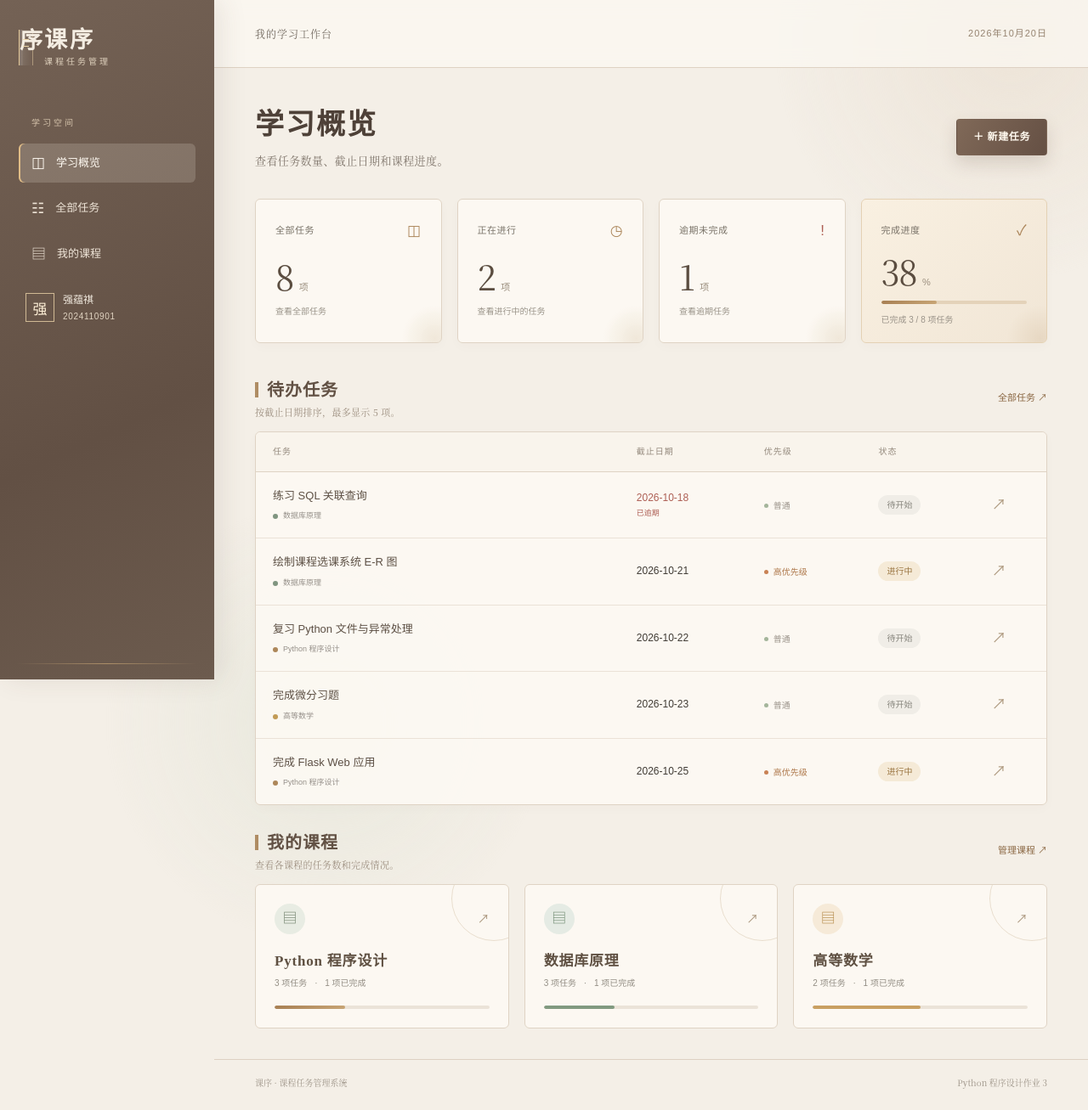
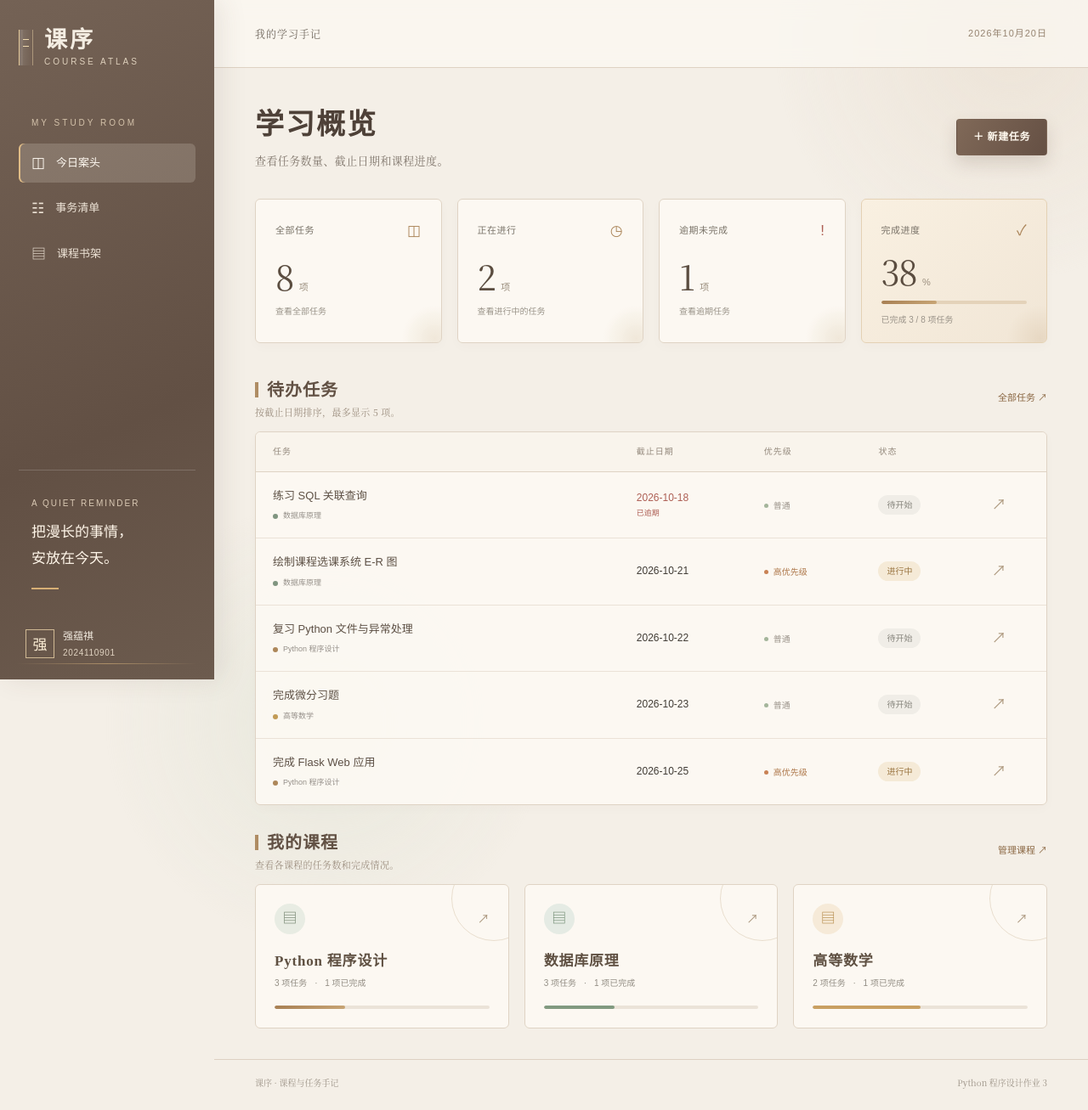
Before and after one commit to lyc2926830172-bot/course-task-manager-qy-2026, a Flask app: page / in a window 1280 px wide. Shown: the whole page at 85% size. Run offline with Flask 3, Linux system fonts and the light colour scheme; data comes from the database, SQL or seed files in the repository.

Commit message:
Refine literary visual system

```diff
--- a/templates/base.html
+++ b/templates/base.html
@@ -1,4 +1,4 @@
 <!doctype html>
-<html lang="zh-CN"><head><meta charset="utf-8"><meta name="viewport" content="width=device-width, initial-scale=1"><title>{% block title %}学习概览{% endblock %} · 课序</title><link rel="stylesheet" href="{{ url_for('static', filename='style.css') }}"></head>
-<body><aside class="sidebar"><a class="brand" href="{{ url_for('dashboard') }}"><span class="brand-mark">序</span><span>课序<small>课程任务管理</small></span></a><div class="nav-label">学习空间</div><nav aria-label="主导航"><a class="{{ 'selected' if active == 'dashboard' }}" href="{{ url_for('dashboard') }}"><span aria-hidden="true">◫</span> 学习概览</a><a class="{{ 'selected' if active == 'tasks' }}" href="{{ url_for('task_list') }}"><span aria-hidden="true">☷</span> 全部任务</a><a class="{{ 'selected' if active == 'courses' }}" href="{{ url_for('course_list') }}"><span aria-hidden="true">▤</span> 我的课程</a></nav><div class="profile"><div class="avatar">强</div><div>强蕴祺<small>2024110901</small></div></div></aside>
-<div class="workspace"><header class="topbar"><span>我的学习工作台</span><span class="date">{{ display_date }}</span></header><main id="main">{% with messages=get_flashed_messages(with_categories=true) %}{% for category,message in messages %}<div class="flash {{ category }}" role="status">{{ message }}</div>{% endfor %}{% endwith %}{% block content %}{% endblock %}</main><footer>课序 · 课程任务管理系统 <span>Python 程序设计作业 3</span></footer></div><script src="{{ url_for('static', filename='app.js') }}" defer></script></body></html>
+<html lang="zh-CN"><head><meta charset="utf-8"><meta name="viewport" content="width=device-width, initial-scale=1"><meta name="theme-color" content="#27384f"><title>{% block title %}学习概览{% endblock %} · 课序</title><link rel="stylesheet" href="{{ url_for('static', filename='style.css') }}"></head>
+<body><aside class="sidebar"><a class="brand" href="{{ url_for('dashboard') }}"><span class="brand-mark" aria-hidden="true"></span><span>课序<small>COURSE ATLAS</small></span></a><div class="nav-label">MY STUDY ROOM</div><nav aria-label="主导航"><a class="{{ 'selected' if active == 'dashboard' }}" href="{{ url_for('dashboard') }}"><span aria-hidden="true">◫</span> 今日案头</a><a class="{{ 'selected' if active == 'tasks' }}" href="{{ url_for('task_list') }}"><span aria-hidden="true">☷</span> 事务清单</a><a class="{{ 'selected' if active == 'courses' }}" href="{{ url_for('course_list') }}"><span aria-hidden="true">▤</span> 课程书架</a></nav><div class="sidebar-note"><span class="tiny-label">A QUIET REMINDER</span><p>把漫长的事情，<br>安放在今天。</p><div class="note-line"></div></div><div class="profile"><div class="avatar">强</div><div>强蕴祺<small>2024110901</small></div></div></aside>
+<div class="workspace"><header class="topbar"><span>我的学习手记</span><span class="date">{{ display_date }}</span></header><main id="main">{% with messages=get_flashed_messages(with_categories=true) %}{% for category,message in messages %}<div class="flash {{ category }}" role="status">{{ message }}</div>{% endfor %}{% endwith %}{% block content %}{% endblock %}</main><footer>课序 · 课程与任务手记 <span>Python 程序设计作业 3</span></footer></div><script src="{{ url_for('static', filename='app.js') }}" defer></script></body></html>
```
